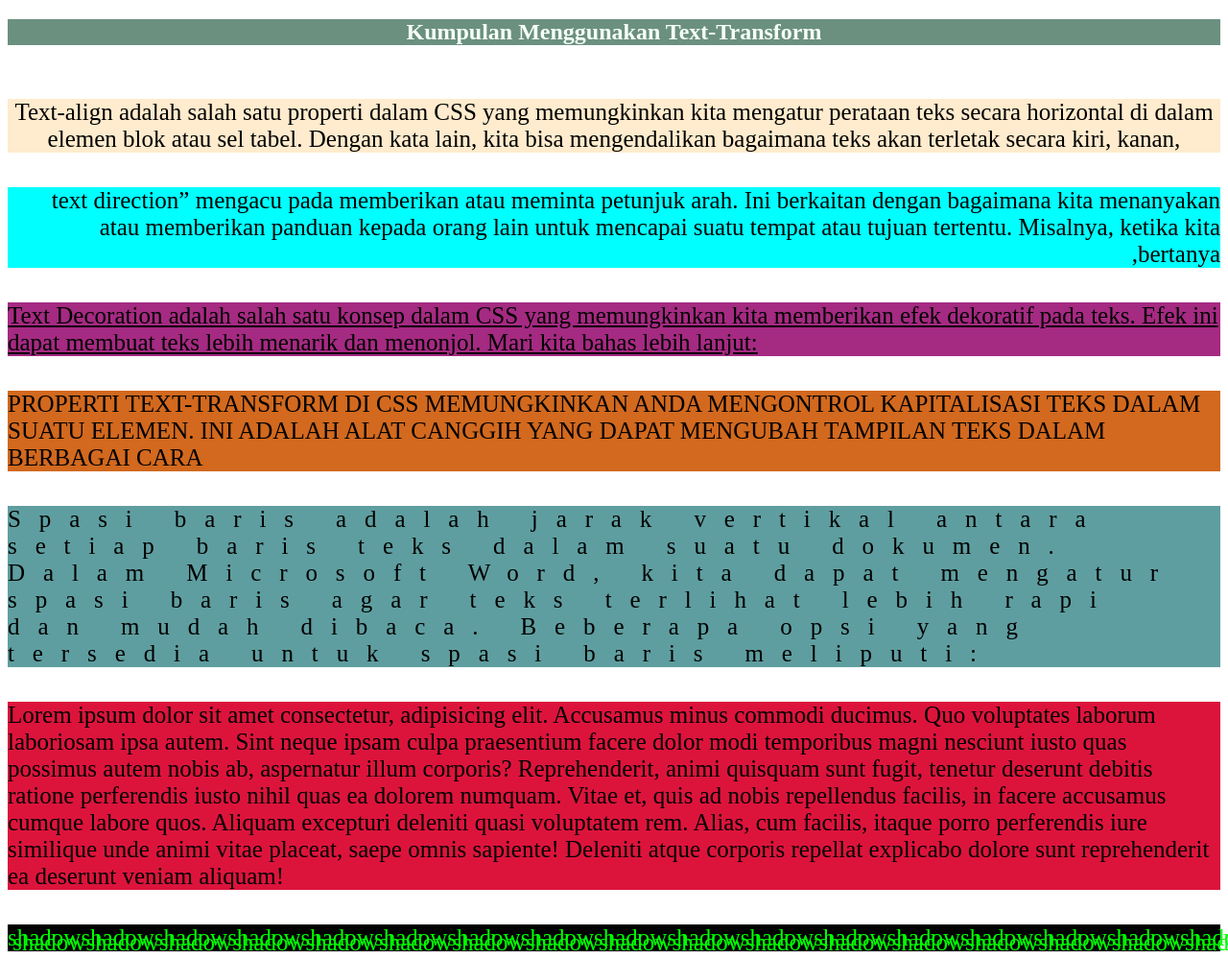
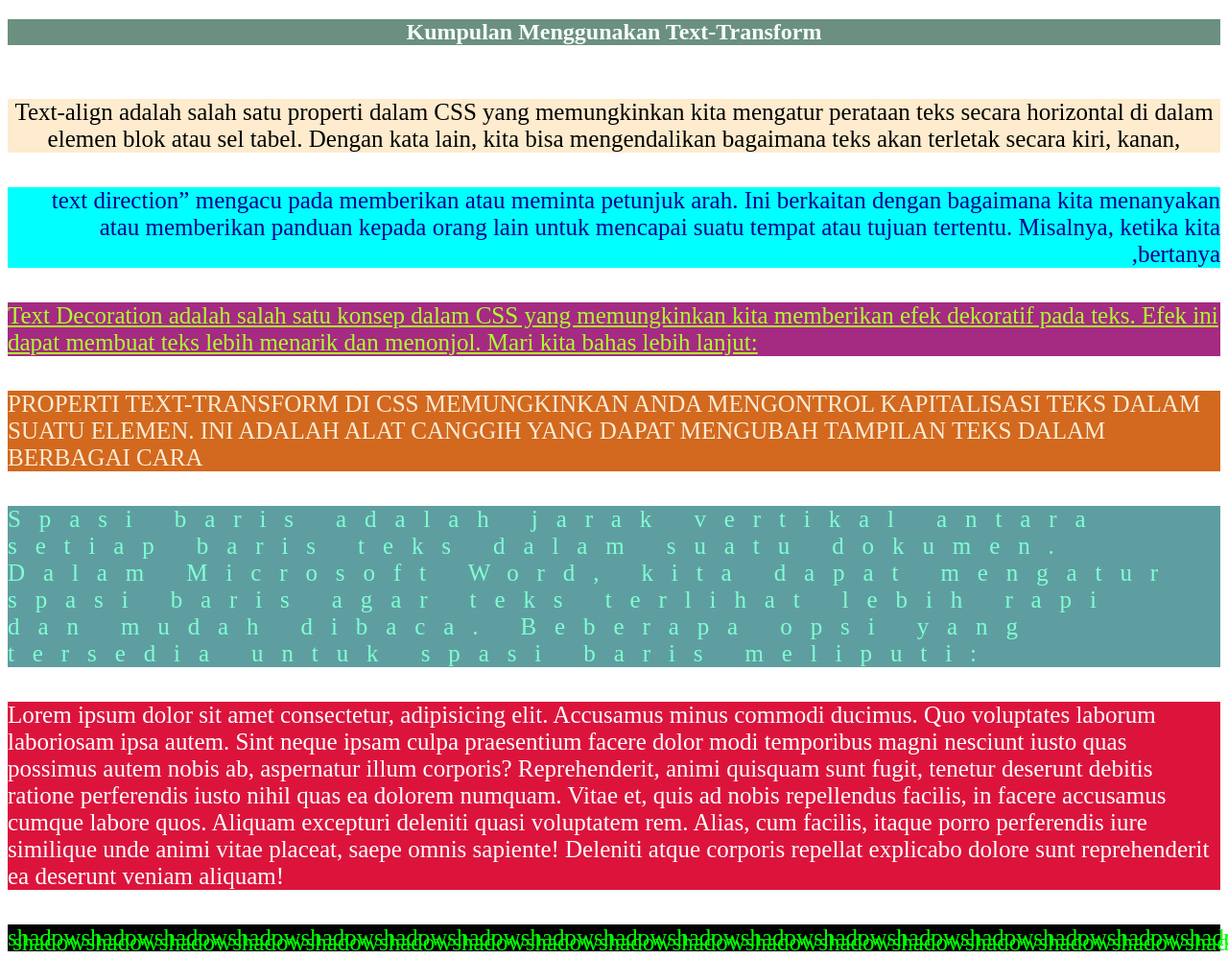
Before and after one commit to Adyaraka123/CSS, a plain HTML site: page Meeting3tugas9/tugastexttransform.html in a window 1280 px wide. Shown: the top 999 px of the page at 96% size. Drawn offline with Linux system fonts and the light colour scheme.

Commit message:
Update kumpulantext.css

```diff
--- a/Meeting3tugas9/kumpulantext.css
+++ b/Meeting3tugas9/kumpulantext.css
@@ -15,12 +15,14 @@ section{
         font-size: 25px;
         direction: rtl;
         background-color: aqua;
+        color: darkblue;
 }
 
 .Decoration{
         font-size: 25px;
         text-decoration: underline;
         background-color: rgb(165, 42, 130);
+        color: greenyellow
 
 }
 
@@ -28,12 +30,14 @@ section{
     font-size: 25px;
     text-transform: uppercase;
     background-color: chocolate;
+    color: antiquewhite;
 }
 
 .Spacing{
     font-size: 25px;
     background-color: cadetblue;
     letter-spacing: 5mm;
+    color: aquamarine;
 }
 
 .Overflow{
@@ -41,6 +45,7 @@ section{
     overflow: hidden;
     text-overflow: ellipsis;
     background-color: crimson;
+    color: white;
 }
 
 .Shadow{
```
